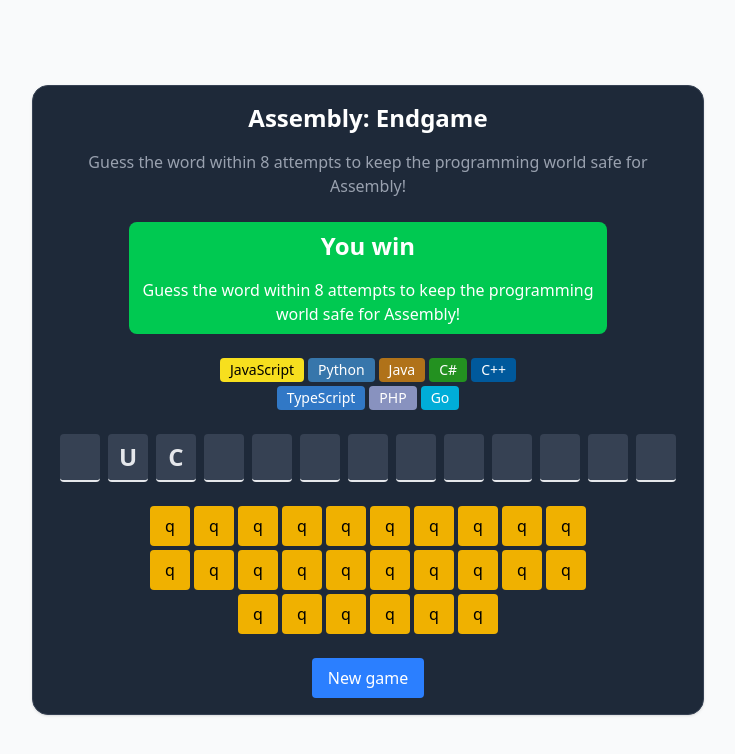
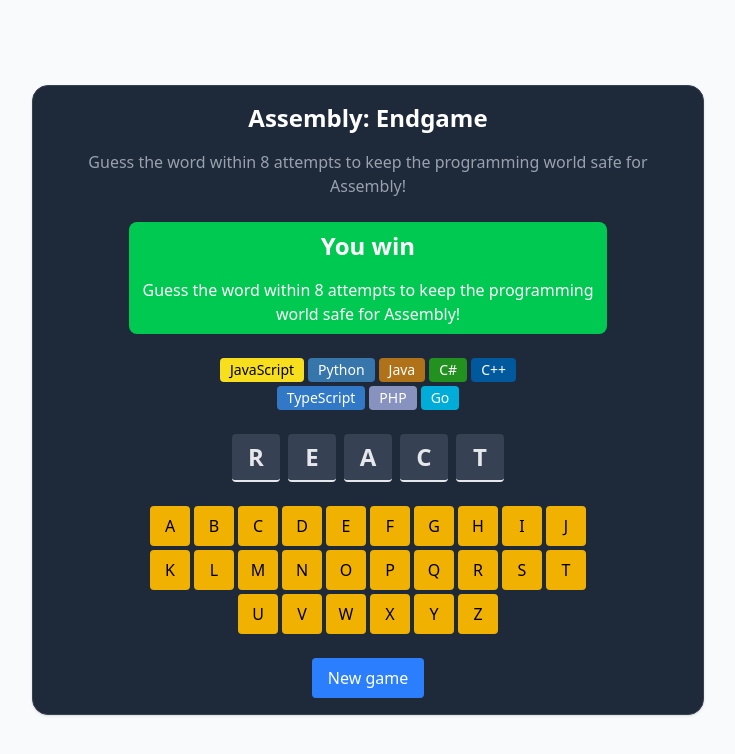
Before and after one commit to AbdulbositGo/React-Tutorial, a React (Vite) app in the folder scrimba/Assembly-End-Game/: page / in a window 1280 px wide. Shown: the top 754 px of the page, without its empty margins (272-1007 px from the left). Built offline with nearby package versions, Linux system fonts and the light colour scheme.

Commit message:
feat: enhance game functionality by adding state management for guessed letters and word, and refactor components for better structure

```diff
--- a/scrimba/Assembly-End-Game/src/App.jsx
+++ b/scrimba/Assembly-End-Game/src/App.jsx
@@ -4,9 +4,19 @@ import Status from "./components/Status"
 import Words from "./components/Words"
 import Budges from "./components/Budges"
 import { Languages } from './languages'
+import { useState } from "react"
 
 
 function App() {
+  const [word, setWord] = useState('react')
+  const [guessedLetters, setGuessedLetters] = useState([])
+  const alphabet = 'abcdefghijklmnopqrstuvwxyz'.toUpperCase().split('')
+
+  function addGuessedLetters(letter) {
+    setGuessedLetters(oldLetters =>
+      oldLetters.includes(letter) ? oldLetters : [...oldLetters, letter]
+    )
+  }
 
   return (
     <>
@@ -15,8 +25,8 @@ function App() {
           <Header />
           <Status />
           <Budges languages={Languages} />
-          <Words />
-          <Main />
+          <Words word={word} />
+          <Main alphabet={alphabet} func={addGuessedLetters} />
         </div>
       </section>
     </>
--- a/scrimba/Assembly-End-Game/src/components/Budges.jsx
+++ b/scrimba/Assembly-End-Game/src/components/Budges.jsx
@@ -1,8 +1,9 @@
 
 const Budges = ({ languages }) => {
-    let languageElements = languages.map(lan => (
-        <span style={{ backgroundColor: lan.backgroundColor, color: lan.color }} className="text-sm font-medium px-2.5 py-0.5 rounded-sm">{lan.name}</span>
-    )
+    let languageElements = languages.map(lan => {
+        const style = { backgroundColor: lan.backgroundColor, color: lan.color }
+        return <span style={style} key={lan.name} className="text-sm font-medium px-2.5 py-0.5 rounded-sm">{lan.name}</span>
+    }
     )
     return (
         <div className="flex flex-wrap justify-center items-center gap-1 max-w-1/2 m-auto">
--- a/scrimba/Assembly-End-Game/src/components/Main.jsx
+++ b/scrimba/Assembly-End-Game/src/components/Main.jsx
@@ -1,34 +1,12 @@
-const Main = () => {
+const Main = ({ alphabet, func }) => {
+    const alphabetElements = alphabet.map(letter => (
+        <button onClick={() => func(letter)} key={letter} className="size-10 p-1 rounded bg-yellow-500">{letter}</button>
+    ))
+
     return (
         <div >
-
             <div className="flex flex-wrap justify-center max-w-3/4 m-auto gap-1">
-                <button className="size-10 p-1 rounded bg-yellow-500">q</button>
-                <button className="size-10 p-1 rounded bg-yellow-500">q</button>
-                <button className="size-10 p-1 rounded bg-yellow-500">q</button>
-                <button className="size-10 p-1 rounded bg-yellow-500">q</button>
-                <button className="size-10 p-1 rounded bg-yellow-500">q</button>
-                <button className="size-10 p-1 rounded bg-yellow-500">q</button>
-                <button className="size-10 p-1 rounded bg-yellow-500">q</button>
-                <button className="size-10 p-1 rounded bg-yellow-500">q</button>
-                <button className="size-10 p-1 rounded bg-yellow-500">q</button>
-                <button className="size-10 p-1 rounded bg-yellow-500">q</button>
-                <button className="size-10 p-1 rounded bg-yellow-500">q</button>
-                <button className="size-10 p-1 rounded bg-yellow-500">q</button>
-                <button className="size-10 p-1 rounded bg-yellow-500">q</button>
-                <button className="size-10 p-1 rounded bg-yellow-500">q</button>
-                <button className="size-10 p-1 rounded bg-yellow-500">q</button>
-                <button className="size-10 p-1 rounded bg-yellow-500">q</button>
-                <button className="size-10 p-1 rounded bg-yellow-500">q</button>
-                <button className="size-10 p-1 rounded bg-yellow-500">q</button>
-                <button className="size-10 p-1 rounded bg-yellow-500">q</button>
-                <button className="size-10 p-1 rounded bg-yellow-500">q</button>
-                <button className="size-10 p-1 rounded bg-yellow-500">q</button>
-                <button className="size-10 p-1 rounded bg-yellow-500">q</button>
-                <button className="size-10 p-1 rounded bg-yellow-500">q</button>
-                <button className="size-10 p-1 rounded bg-yellow-500">q</button>
-                <button className="size-10 p-1 rounded bg-yellow-500">q</button>
-                <button className="size-10 p-1 rounded bg-yellow-500">q</button>
+                {alphabetElements}
             </div>
             <div className="flex justify-center mt-6">
                 <button className="text-white py-2 px-4 rounded bg-blue-500">New game</button>
--- a/scrimba/Assembly-End-Game/src/components/Words.jsx
+++ b/scrimba/Assembly-End-Game/src/components/Words.jsx
@@ -1,19 +1,11 @@
-const Words = () => {
+const Words = ({ word }) => {
+    const wordElements = word.toUpperCase().split('').map(letter => (
+        <span key={letter} className="size-12 bg-gray-700 rounded text-gray-200 border-b-2 border-gray-200 text-2xl font-bold flex text-center items-center justify-center">{letter}</span>
+
+    ))
     return (
-        <div className="flex gap-2 justify-center">
-            <span className="w-10 h-12 bg-gray-700 rounded text-gray-200 border-b-2 border-gray-200 text-2xl font-bold flex text-center items-center justify-center"></span>
-            <span className="w-10 h-12 bg-gray-700 rounded text-gray-200 border-b-2 border-gray-200 text-2xl font-bold flex text-center items-center justify-center">U</span>
-            <span className="w-10 h-12 bg-gray-700 rounded text-gray-200 border-b-2 border-gray-200 text-2xl font-bold flex text-center items-center justify-center">C</span>
-            <span className="w-10 h-12 bg-gray-700 rounded text-gray-200 border-b-2 border-gray-200 text-2xl font-bold flex text-center items-center justify-center"></span>
-            <span className="w-10 h-12 bg-gray-700 rounded text-gray-200 border-b-2 border-gray-200 text-2xl font-bold flex text-center items-center justify-center"></span>
-            <span className="w-10 h-12 bg-gray-700 rounded text-gray-200 border-b-2 border-gray-200 text-2xl font-bold flex text-center items-center justify-center"></span>
-            <span className="w-10 h-12 bg-gray-700 rounded text-gray-200 border-b-2 border-gray-200 text-2xl font-bold flex text-center items-center justify-center"></span>
-            <span className="w-10 h-12 bg-gray-700 rounded text-gray-200 border-b-2 border-gray-200 text-2xl font-bold flex text-center items-center justify-center"></span>
-            <span className="w-10 h-12 bg-gray-700 rounded text-gray-200 border-b-2 border-gray-200 text-2xl font-bold flex text-center items-center justify-center"></span>
-            <span className="w-10 h-12 bg-gray-700 rounded text-gray-200 border-b-2 border-gray-200 text-2xl font-bold flex text-center items-center justify-center"></span>
-            <span className="w-10 h-12 bg-gray-700 rounded text-gray-200 border-b-2 border-gray-200 text-2xl font-bold flex text-center items-center justify-center"></span>
-            <span className="w-10 h-12 bg-gray-700 rounded text-gray-200 border-b-2 border-gray-200 text-2xl font-bold flex text-center items-center justify-center"></span>
-            <span className="w-10 h-12 bg-gray-700 rounded text-gray-200 border-b-2 border-gray-200 text-2xl font-bold flex text-center items-center justify-center"></span>
+        <div className="flex gap-2 justify-center uppercase">
+            {wordElements}
         </div>
     );
 }
```
